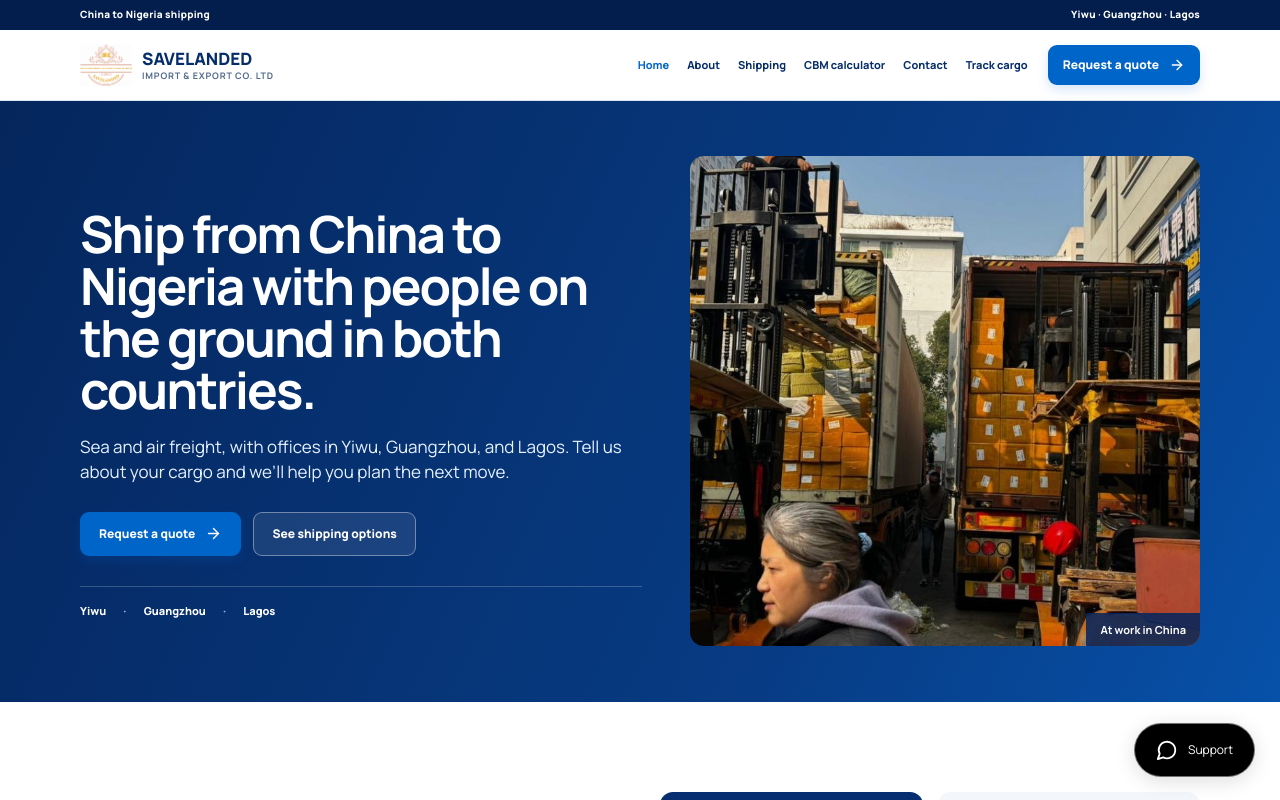
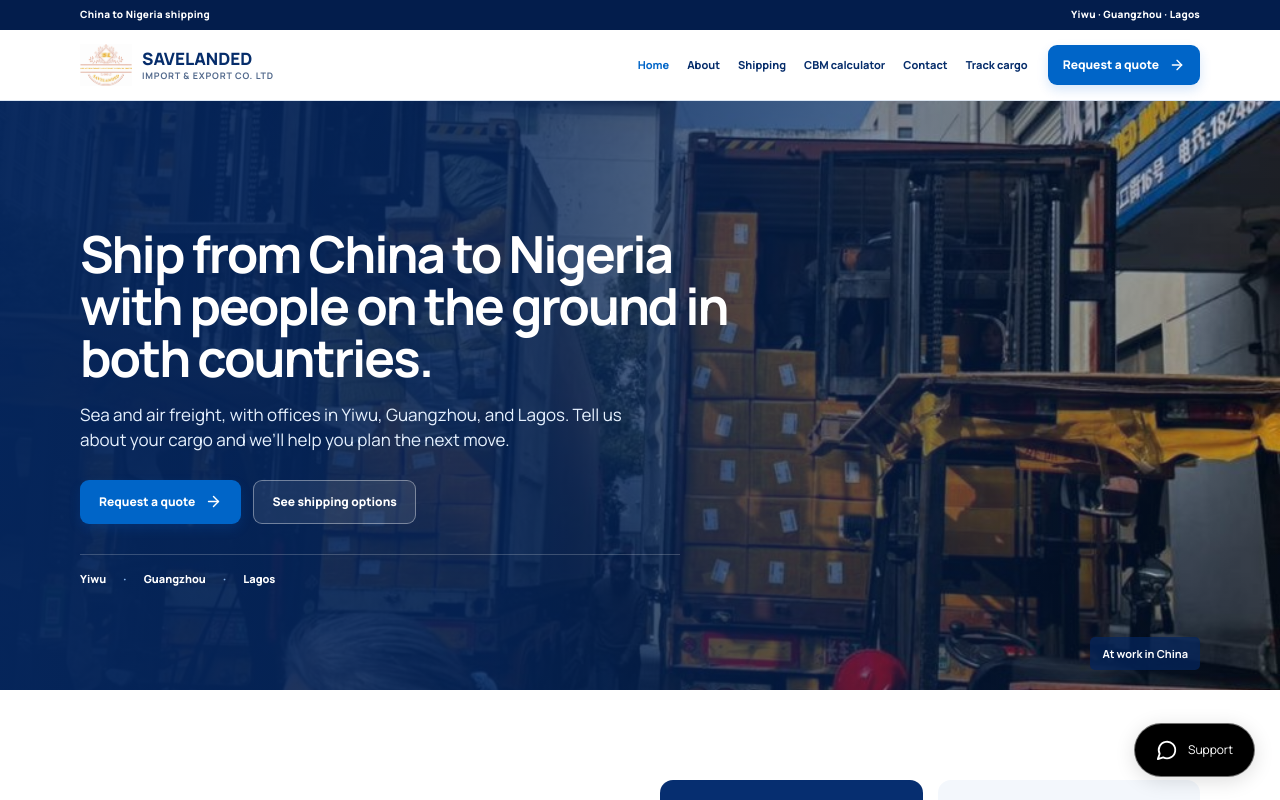
Before and after one commit to Litpathway/Saved, a Next.js app: page / in a window 1280 px wide. Shown: the top 800 px of the page. Built offline with nearby package versions, Linux system fonts and the light colour scheme.

Commit message:
Fill homepage hero with warehouse photo

```diff
--- a/src/app/globals.css
+++ b/src/app/globals.css
@@ -27,8 +27,12 @@ body:has(.reference-home)::before { display: none; }
 .rh-button:hover { background:#0069d4; transform:translateY(-2px); }
 .rh-nav-cta { padding:10px 14px; }
 .rh-menu { display:none; border:0; background:none; }
-.rh-hero { background:linear-gradient(115deg,#05265d 0%,#073b83 65%,#0751a9 100%); color:#fff; }
-.rh-hero-grid { min-height:590px; display:grid; grid-template-columns:minmax(0,1.1fr) minmax(0,1fr); align-items:center; gap:48px; padding:56px 0; }
+.rh-hero { position:relative; isolation:isolate; overflow:hidden; background:#073b83; color:#fff; }
+.rh-hero::before { position:absolute; z-index:-1; inset:0; content:""; background:linear-gradient(90deg,#05265df5 0%,#05265dd9 38%,#05265d33 100%); }
+.rh-hero-background { z-index:-2; object-fit:cover; object-position:center 45%; }
+.rh-hero-grid { min-height:590px; display:flex; align-items:center; padding:56px 0; }
+.rh-hero-grid>div { max-width:670px; }
+.rh-hero-caption { position:absolute; right:max(24px,calc((100vw - 1120px)/2)); bottom:20px; padding:8px 12px; border-radius:5px; background:#05265dbb; font-size:11px; font-weight:700; }
 .rh-hero-tag { display:inline-block; padding:5px 12px; border:1px solid #ffffff4d; border-radius:30px; background:#ffffff17; font-size:11px; font-weight:800; letter-spacing:.03em; }
 .rh-hero h1 { max-width:670px; margin:24px 0 18px; font-size:clamp(42px,4vw,62px); line-height:1.02; letter-spacing:-.04em; }
 .rh-hero h1 em { display:block; color:#168aff; font-style:normal; }
@@ -3378,9 +3382,6 @@ textarea::placeholder {
   .gallery-manager-thumb { width: 74px; height: 62px; }
 }
 
-.rh-hero-photo { position:relative; width:100%; height:490px; margin:0; overflow:hidden; border-radius:14px; background:#12386a; }
-.rh-hero-photo img { object-fit:cover; object-position:center; }
-.rh-hero-photo figcaption { position:absolute; right:0; bottom:0; padding:8px 14px; background:#05265ddd; color:#fff; font-size:11px; font-weight:700; }
 .rh-process article { padding-top:20px; border-top:2px solid #dce8f5; }
 .rh-process span { color:var(--rh-blue); font-size:12px; font-weight:850; }
 .rh-process h3 { margin:13px 0 8px; }
@@ -3389,7 +3390,6 @@ textarea::placeholder {
 .rh-calculator a { display:inline-flex; align-items:center; gap:7px; margin-top:18px; color:#dcecff; font-weight:800; text-underline-offset:4px; }
 .rh-calculator a:hover { text-decoration:underline; }
 @media (max-width:760px) {
-  .rh-hero-photo { height:300px; }
   .rh-process { gap:24px; }
 }
 
--- a/src/components/home.tsx
+++ b/src/components/home.tsx
@@ -20,12 +20,12 @@ export function Home() {
 
   return <div className="reference-home">
     <ReferenceHeader />
-    <section className="rh-hero"><div className="rh-wrap rh-hero-grid"><div>
+    <section className="rh-hero"><Image className="rh-hero-background" src="/images/company/warehouse.jpg" alt="Cargo being loaded at a China warehouse" fill priority sizes="100vw"/><div className="rh-wrap rh-hero-grid"><div>
       <h1>Ship from China to Nigeria with people on the ground in both countries.</h1>
       <p>Sea and air freight, with offices in Yiwu, Guangzhou, and Lagos. Tell us about your cargo and we’ll help you plan the next move.</p>
       <div className="rh-actions"><Link className="rh-button" href="/quote">Request a quote <ArrowRight size={17}/></Link><Link className="rh-button rh-outline" href="/shipping">See shipping options</Link></div>
       <div className="rh-hero-foot">Yiwu <span>·</span> Guangzhou <span>·</span> Lagos</div>
-    </div><figure className="rh-hero-photo"><Image src="/images/company/warehouse.jpg" alt="Savelanded cargo being loaded at a China warehouse" fill priority sizes="(max-width:760px) 100vw, 40vw"/><figcaption>At work in China</figcaption></figure></div></section>
+    </div></div><span className="rh-hero-caption">At work in China</span></section>
 
     <section className="rh-section rh-about"><div className="rh-wrap rh-two"><div><h2>Talk to an office that knows your route.</h2><p>Our teams in China and Nigeria can discuss the cargo, paperwork, shipping method, and delivery arrangements with you.</p><div className="rh-actions"><Link className="rh-button rh-dark" href="/contact">Contact an office <ArrowRight size={16}/></Link><Link className="rh-button rh-light" href="/about">About Savelanded</Link></div></div><div className="rh-office-grid"><article><small>CHINA</small><h3>Yiwu</h3><p>Shipping enquiries and cargo coordination.</p></article><article><small>SOUTH CHINA</small><h3>Guangzhou</h3><p>Cargo and dispatch enquiries.</p></article><article><small>NIGERIA</small><h3>Lagos</h3><p>Shipment updates and delivery questions.</p></article></div></div></section>
 
```
